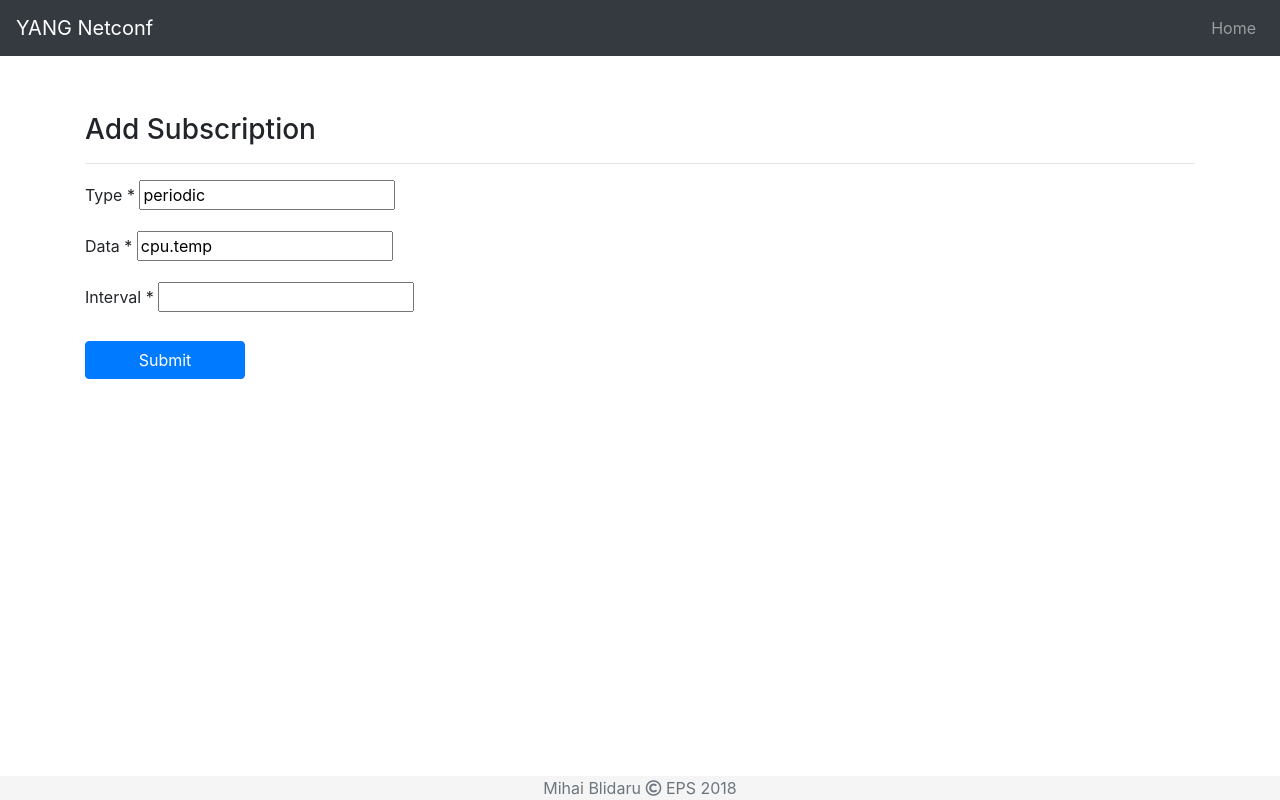
After one commit to mihaiblidaru/TFG, a Django app: page /host/sample/add_subscription/ in a window 1280 px wide. The commit adds this page. Run offline with Django 3.2, Linux system fonts and the light colour scheme; tables that the repository leaves empty hold one stand-in row (values such as "Sample post"); some libraries are stand-ins or nearby versions.

Commit message:
Puedo recibir peticiones de establecimiento de subscripciones

```diff
--- /dev/null
+++ b/subscriber-cp/classic/forms.py
@@ -0,0 +1,20 @@
+from django import forms
+
+from data.models import Host
+
+
+class AddSubscriptionForm(forms.Form):
+    host_id = forms.IntegerField(widget=forms.HiddenInput())
+    type = forms.CharField(max_length=128)
+    data = forms.CharField(max_length=128)
+    interval = forms.IntegerField()
+
+
+class AddHost(forms.ModelForm):
+    name = forms.CharField(max_length=100)
+    ip = forms.CharField(max_length=100)
+    port = forms.IntegerField(max_value=2 ** 16 - 1)
+
+    class Meta:
+        model = Host
+        fields = ('name', 'ip', 'port')
--- a/subscriber-cp/classic/urls.py
+++ b/subscriber-cp/classic/urls.py
@@ -1,10 +1,11 @@
 from django.urls import path
+
 from . import views
 
 urlpatterns = [
     path('', views.index, name='index'),
-    path('host/<slug:slug>/', views.show_host, name='show_host')
-    # path('articles/<int:year>/', views.year_archive),
-    # path('articles/<int:year>/<int:month>/', views.month_archive),
-    # path('articles/<int:year>/<int:month>/<slug:slug>/', views.article_detail),
+    path('add_host/', views.add_host, name='add_host'),
+    path('host/<slug:slug>/', views.show_host, name='show_host'),
+    path('host/<slug:slug>/add_subscription/', views.add_subscription, name='add_subscription'),
+    path('host/<slug:slug>/del_subscription/<int:sub_id>', views.del_subscription, name='del_subscription')
 ]
--- a/subscriber-cp/classic/views.py
+++ b/subscriber-cp/classic/views.py
@@ -1,9 +1,73 @@
-from django.shortcuts import render
-from django.http import HttpResponse
-import datetime
-from django.shortcuts import render
-from data.models import Host
+import socket
+
+from django.shortcuts import render, redirect
 from netconf.client import NetconfSSHSession
+from classic.forms import AddSubscriptionForm, AddHost
+from data.models import Host, Subscription
+
+
+def add_host(request):
+    form = AddHost()
+
+    if request.method == 'POST':
+        form = AddHost(request.POST)
+
+        if form.is_valid():
+            form.save()
+
+            return render(request, 'add_host.html', {'success': True, 'form': form})
+        return render(request, 'add_host.html', {'success': False, 'form': form})
+
+    else:
+        return render(request, 'add_host.html', {'form': form})
+
+
+def del_subscription(resquest, slug, sub_id):
+    Host.objects.get(slug=slug).subscription_set.get(id=sub_id).delete()
+    return redirect('show_host', slug)
+
+
+def try_establish_subscription(host, data):
+    session = NetconfSSHSession(host.ip, username="admin", password="admin", port=host.port, debug=True)
+    query = f"""
+        <establish-subscription
+        xmlns="urn:ietf:params:xml:ns:yang:ietf-subscribed-notifications"
+        xmlns:yp="urn:ietf:params:xml:ns:yang:ietf-yang-push">
+        <yp:datastore
+            xmlns:ds="urn:ietf:params:xml:ns:yang:ietf-datastores">
+        ds:operational
+        </yp:datastore>
+        <yp:datastore-xpath-filter
+            xmlns:ex="https://example.com/sample-data/1.0">
+        {data['data']}
+        </yp:datastore-xpath-filter>
+        <yp:periodic>
+        <yp:period>{data['interval']}</yp:period>
+        </yp:periodic>
+        </establish-subscription>
+    """
+    rval = session.send_rpc(query)
+
+    session.close()
+
+
+def add_subscription(request, slug):
+    host = Host.objects.get(slug=slug)
+    form = AddSubscriptionForm(initial={'type': 'periodic', 'data': 'cpu.temp', 'host_id': host.id})
+
+    if request.method == 'POST':
+        form = AddSubscriptionForm(request.POST, initial={'host_id': host.id})
+
+        if form.is_valid():
+            try_establish_subscription(host, form.cleaned_data)
+
+            sub = Subscription(**form.cleaned_data)
+
+            sub.save()
+
+            return render(request, 'add_sub.html', {'success': True, 'form': form})
+    else:
+        return render(request, 'add_sub.html', {'form': form})
 
 
 def index(request):
@@ -18,12 +82,16 @@ def index(request):
 def show_host(request, slug):
     host = Host.objects.get(slug=slug)
 
+    # Check if host is online by opening a TCP connection to the given ip and port
     is_host_online = True
-
-    NetconfSSHSession(host.ip, username='admin', password="admin", port=host.port, debug=True).close()
-
-
-
+    try:
+        s = socket.socket(socket.AF_INET, socket.SOCK_STREAM)
+        s.settimeout(1)
+        s.connect((host.ip, host.port))
+        s.shutdown(socket.SHUT_RDWR)
+        s.close()
+    except Exception:
+        is_host_online = False
 
     _dict = {
         'host': host,
--- a/subscriber-cp/data/models.py
+++ b/subscriber-cp/data/models.py
@@ -42,3 +42,4 @@ class Subscription(models.Model):
     host = models.ForeignKey(Host, on_delete=models.DO_NOTHING)
     type = models.CharField(max_length=100, default='periodic')
     data = models.CharField(max_length=100)
+    interval = models.PositiveIntegerField(default=10000)
--- /dev/null
+++ b/subscriber-cp/templates/add_sub.html
@@ -0,0 +1,136 @@
+{% extends 'base.html' %}
+{% load static %}
+{% block title %} Add Subscription {% endblock %}
+
+{% block scripts %}
+    <!-- Latest compiled and minified CSS -->
+    <link rel="stylesheet"
+          href="https://cdnjs.cloudflare.com/ajax/libs/bootstrap-select/1.13.2/css/bootstrap-select.min.css">
+
+    <!-- Latest compiled and minified JavaScript -->
+    <script src="https://cdnjs.cloudflare.com/ajax/libs/bootstrap-select/1.13.2/js/bootstrap-select.min.js"></script>
+
+{% endblock scripts %}
+{% block subheader %}{% endblock subheader %}
+
+{% block content %}
+
+    <div class="container mb-5">
+
+
+        <form id="add_sub_form" method="post">
+            {{ form.host_id }}
+            {% csrf_token %}
+            {% if success %}
+                <div class="row">
+                    <div class="col-12 mt-2">
+                        <div class="alert alert-success alert-dismissible" role="alert">
+                            <button type="button" class="close" data-dismiss="alert">&times;</button>
+                            <h4 class="alert-heading">Subscription created successfully!</h4>
+                        </div>
+                    </div>
+                </div>
+            {% endif %}
+            <div class="row">
+                <div class="col mt-5">
+                    <h3>Add Subscription</h3>
+                    <hr/>
+                </div>
+            </div>
+            <div class="row vdivide">
+                <div class="col-md-6 col-sm-12">
+                    <div class="form-group ">
+                        <label class="control-label requiredField" for="name">
+                            {{ form.type.label }}
+                            <span class="asteriskField">
+                            *
+                        </span>
+                        </label>
+                        {{ form.type }}
+                        {{ form.type.errors }}
+                    </div>
+                    <div class="form-group ">
+                        <label class="control-label requiredField" for="keywords">
+                            {{ form.data.label }}
+                            <span class="asteriskField">
+                            *
+                        </span>
+                        </label>
+                        {{ form.data }}
+                        {{ form.data.errors }}
+                    </div>
+                    <div class="form-group ">
+                        <label class="control-label requiredField" for="keywords">
+                            {{ form.interval.label }}
+                            <span class="asteriskField">
+                            *
+                        </span>
+                        </label>
+                        {{ form.interval }}
+                        {{ form.interval.errors }}
+                    </div>
+
+                </div>
+
+            </div>
+            <div class="row">
+                <div class="col-md-2 col-sm-3">
+                    <div class="form-group">
+                        <div>
+                            {% if error_captcha %}
+                                <div class="ml-2 text-danger">
+                                    <strong>Invalid captcha</strong>
+                                </div>
+                            {% endif %}
+                            <div class="g-recaptcha mb-2" data-expired-callback="recaptchaExpiredCallback"
+                                 data-callback="recaptchaCallback"
+                                 data-sitekey="6LcdzX8UAAAAALkUmz3d-936n7_mEd2jC8tYJ1ii"></div>
+
+                            <button class="btn btn-primary btn-block" name="submit_workflow" type="submit">
+                                Submit
+                            </button>
+                        </div>
+                    </div>
+
+                </div>
+            </div>
+
+
+        </form>
+    </div>
+    </div>
+
+
+
+
+{% endblock %}
+
+{% block help_modal %}
+    <div class="modal fade" id="myModal">
+        <div class="modal-dialog">
+            <div class="modal-content">
+
+
+                <div class="modal-header">
+                    <h4 class="modal-title">Workflow Repository</h4>
+                    <button type="button" class="close" data-dismiss="modal">&times;</button>
+                </div>
+
+
+                <div class="modal-body">
+                    <p>Using this form you can upload workflows to this repository.</p>
+                    <p>All field are mandatory.</p>
+                    <p>Click on submit button to submit the form.</p>
+
+                    For more info
+                    see <a href="{% static 'manual.pdf' %}" download>the manual</a>.
+                </div>
+
+                <div class="modal-footer">
+                    <button type="button" class="btn btn-danger" data-dismiss="modal">Close</button>
+                </div>
+
+            </div>
+        </div>
+    </div>
+{% endblock help_modal %}
--- a/subscriber-cp/templates/base.html
+++ b/subscriber-cp/templates/base.html
@@ -66,7 +66,7 @@
             <div class="container-fluid">
                     <div class="row">
                         <div class="col text-center text-muted">
-                            Mihai Blidaru, Adrian Rubio <i class="far fa-copyright"></i> EPS 2018
+                            Mihai Blidaru <i class="far fa-copyright"></i> EPS 2018
                         </div>
                     </div>
                 </div>
--- a/subscriber-cp/templates/host.html
+++ b/subscriber-cp/templates/host.html
@@ -20,7 +20,7 @@
                     {% endif %}
                 </div>
                 <div class="float-right">
-                    <a class="btn btn-primary" href="#" role="button"><i class="mr-2 fa fa-plus-square"></i>Add Subscription</a>
+                    <a class="btn btn-primary" href="{% url 'add_subscription' host.slug %}" role="button"><i class="mr-2 fa fa-plus-square"></i>Add Subscription</a>
                 </div>
             </div>
             {% if host.subscription_set.count > 0 %}
@@ -28,10 +28,10 @@
                     {% for subscription in host.subscription_set.all %}
                     <li class="wrapword list-group-item">
                         <div class="d-inline align-middle">
-                            id = {{  subscription.id }}, type = {{subscription.type}}, data = {{ subscription.data }}
+                            id = {{  subscription.id }}, type = {{subscription.type}}, data = {{ subscription.data }}, interval = {{ subscription.interval }}
                         </div>
                         <div class="float-right">
-                            <a class="btn btn-danger" href="{%   url 'show_host' host.slug %}" role="button"> <i class="mr-2 fa fa-trash"/></i> Delete</a>
+                            <a class="btn btn-danger" href="{%   url 'del_subscription' host.slug subscription.id %}" role="button"> <i class="mr-2 fa fa-trash"/></i> Delete</a>
                         </div>
                     </li>
                     {% endfor %}
```
Also changed, not shown: publisher/client.py (+34 -9 lines), publisher/publisher_server.py (+73 -13 lines), publisher/start_server.py (added, +16 -0 lines), publisher/subscription.py (added, +37 -0 lines), subscriber-cp/templates/add_host.html (added, +135 -0 lines), subscriber-cp/templates/list.html (+12 -6 lines), 1 other file.
